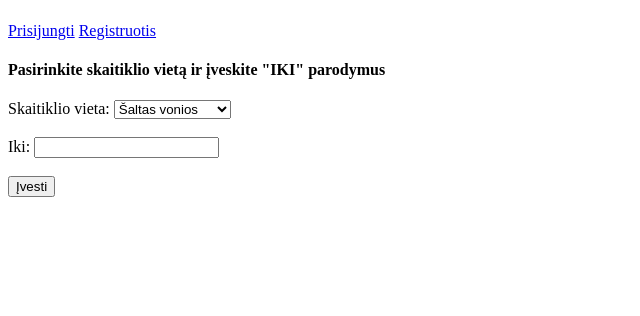
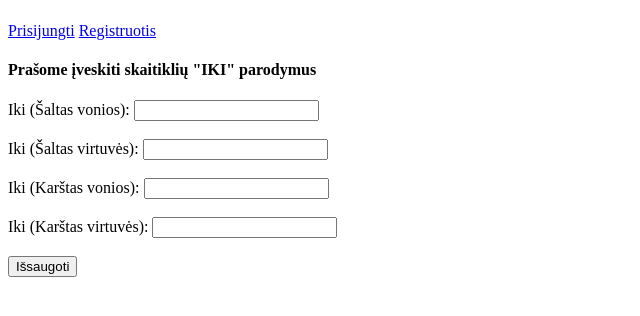
Before and after one commit to Donata0219/namo_bendrija, a Django app: page /buhalterija/skaitikliai/ in a window 1280 px wide. Shown: the part 58-374 px from the top of the page, without its empty margins (0-640 px from the left). Run offline with Django 4.2, Linux system fonts and the light colour scheme; tables that the repository leaves empty hold one stand-in row (values such as "Sample post").

Commit message:
skaitikliu parodymu issaugojimo pataisymas

```diff
--- a/namo_bendrija/buhalterija/models.py
+++ b/namo_bendrija/buhalterija/models.py
@@ -9,22 +9,19 @@ from datetime import date
 from naudotojai.models import MyUser
 
 
-# Create your models here.
+class Skaitiklis (models.Model):
+    objects = None
+    saltas_vonios = "saltas_vonios"
+    saltas_virtuves = "saltas_virtuves"
+    karstas_vonios = "krstas_vonios"
+    karstas_virtuves = "karstas_virtuves"
+    SKAITIKLIU_CHOICES =[
+        (saltas_vonios, 'Šaltas vonios'),
+        (saltas_virtuves, 'Šaltas virtuvės'),
+        (karstas_vonios, 'Karštas vonios'),
+        (karstas_virtuves, 'Karštas virtuvės')
+    ]
 
-
-
-class Skaitiklis (models.Model):
-
-    PIRMAS = "Šaltas vonios"
-    ANTRAS = "Šaltas virtuvės"
-    TRECIAS = "Karštas vonios"
-    KETVIRTAS = "Karštas virtuvės"
-    SKAITIKLIU_CHOICES =[
-        (PIRMAS, 'Šaltas vonios'),
-        (ANTRAS, 'Šaltas virtuvės'),
-        (TRECIAS,'Karštas vonios'),
-        (KETVIRTAS, 'Karštas virtuvės')
-    ]
     skaitiklio_vieta = models.CharField(choices=SKAITIKLIU_CHOICES , max_length=80)
     nuo_reiksme = models.IntegerField(verbose_name="Nuo", null=True, blank=True)
     iki_reiksme = models.IntegerField(verbose_name="Iki")  #įvesti skaitilnių parodymus
@@ -78,6 +75,7 @@ class Savininkas (models.Model):
         return f"{self.naudotojo_profilis} "
 
 class Butas (models.Model):
+    objects = None
     buto_numeris = models.IntegerField()
     savininkas = models.OneToOneField(Savininkas, on_delete=models.SET_NULL, null=True)
     buto_plotas = models.FloatField()
@@ -94,6 +92,7 @@ class Butas (models.Model):
 
 
 class ElektrosSkaitiklis(models.Model):
+    objects = None
     nuo_reiksme_el = models.IntegerField(verbose_name="Nuo", null=True, blank=True)
     iki_reiksme_el = models.IntegerField(verbose_name="Iki")  # įvesti skaitilnių parodymus
     created_at = models.DateTimeField(auto_now_add=True)
@@ -125,6 +124,7 @@ class ElektrosSkaitiklis(models.Model):
 
 
 class Saskaita (models.Model):
+    objects = None
     BUTO_SASKAITA_CHOICES = [
         ('sausis', 'Sausis'),
         ('vasaris', 'Vasaris'),
@@ -217,6 +217,5 @@ class Saskaita (models.Model):
         verbose_name_plural = "Sąskaitos"
 
     def __str__(self):
-        return f"{self.gyvatukas} {self.bendra_elektra} {self. karsto_vandens_ikainis} {self.salto_vandens_ikainis} {self.kaupiamasis} {self.administravimo} {self.moketi}"                f""
-
+        return f"{self.gyvatukas} {self.bendra_elektra} {self. karsto_vandens_ikainis} {self.salto_vandens_ikainis} {self.kaupiamasis} {self.administravimo} {self.moketi}"
 # bendra saskaita viso namo
--- a/namo_bendrija/buhalterija/templates/skaitikliai.html
+++ b/namo_bendrija/buhalterija/templates/skaitikliai.html
@@ -1,50 +1,41 @@
 {% extends "base.html" %}
 
 {% block "content" %}
-<h4>Pasirinkite skaitiklio vietą ir įveskite "IKI" parodymus </h4>
-    <form method="post">
+<h4>Prašome įveskiti skaitiklių "IKI" parodymus </h4>
+    <form method="post" action="{% url 'skaitikliai' %}">
         {% csrf_token %}
-        <label for="skaitiklio_vieta">Skaitiklio vieta:</label>
-        <select id="skaitiklio_vieta" name="skaitiklio_vieta">
-            <option value="Šaltas vonios">Šaltas vonios</option>
-            <option value="Šaltas virtuvės">Šaltas virtuvės</option>
-            <option value="Karštas vonios">Karštas vonios</option>
-            <option value="Karštas virtuvės">Karštas virtuvės</option>
-        </select><br><br>
-        <label for="iki_reiksme">Iki:</label>
-        <input type="number" id="iki_reiksme" name="iki_reiksme" value="{{ skaitiklis.iki_reiksme }}" required><br><br>
-        <input type="submit" value="Įvesti">
+
+        <label for="saltas_vonios">Iki (Šaltas vonios):</label>
+        <input type="number" id="saltas_vonios" name="saltas_vonios" required
+               value="{{ skaitikliai.saltas_vonios|default_if_none:'' }}"><br><br>
+
+        <label for="saltas_virtuves">Iki (Šaltas virtuvės):</label>
+        <input type="number" id="saltas_virtuves" name="saltas_virtuves" required
+               value="{{ skaitikliai.saltas_virtuves|default_if_none:'' }}"><br><br>
+
+        <label for="karstas_vonios">Iki (Karštas vonios):</label>
+        <input type="number" id="karstas_vonios" name="karstas_vonios" required
+               value="{{ skaitikliai.karstas_vonios|default_if_none:'' }}"><br><br>
+
+        <label for="karstas_virtuves">Iki (Karštas virtuvės):</label>
+        <input type="number" id="karstas_virtuves" name="karstas_virtuves" required
+               value="{{ skaitikliai.karstas_virtuves|default_if_none:'' }}"><br><br>
+
+        <input type="submit" value="Išsaugoti">
     </form>
+<script>
+function validateForm() {
+    let saltas_vonios = document.getElementById("saltas_vonios").value;
+    let saltas_virtuves = document.getElementById("saltas_virtuves").value;
+    let karstas_vonios = document.getElementById("karstas_vonios").value;
+    let karstas_virtuves = document.getElementById("karstas_virtuves").value;
 
+    if (saltas_vonios === "" || saltas_virtuves === "" || karstas_vonios === "" || karstas_virtuves === "") {
+        alert("Prašome įvesti IKI reiksmes į visus laukus");
+        return false;
+    }
+}
+</script>
 <!--REIKIA PAGALGOTI APIE MYGTUKO NUORODA "APMOKETI SASKAITAS-->
-<!--<h4>Sąskaitų sąrašas</h4>-->
-<!--    <ul>-->
-<!--    {% for saskaita in saskaitos %}-->
-<!--        <li>{{ saskaita }}</li>-->
-<!--    {% endfor %}-->
-<!--    </ul>-->
 
-
-<!--    <table>-->
-<!--        <thead>-->
-<!--            <tr>-->
-<!--                <th>Skaitiklio vieta</th>-->
-<!--                <th>Nuo</th>-->
-<!--                <th>Iki</th>-->
-<!--                <th>Skirtumas</th>-->
-<!--                <th>Butas</th>-->
-<!--            </tr>-->
-<!--        </thead>-->
-<!--        <tbody>-->
-<!--            {% for skaitiklis in skaitikliai %}-->
-<!--            <tr>-->
-<!--                <td>{{ skaitiklis.skaitiklio_vieta }}</td>-->
-<!--                <td>{{ skaitiklis.nuo_reiksme }}</td>-->
-<!--                <td>{{ skaitiklis.iki_reiksme }}</td>-->
-<!--                <td>{{ skaitiklis.skirtumas }}</td>-->
-<!--                <td>{{ skaitiklis.butas }}</td>-->
-<!--            </tr>-->
-<!--            {% endfor %}-->
-<!--        </tbody>-->
-<!--    </table>-->
 {% endblock %}
--- a/namo_bendrija/buhalterija/views.py
+++ b/namo_bendrija/buhalterija/views.py
@@ -3,9 +3,30 @@ from django.views import View
 from .models import Skaitiklis, Saskaita
 
 class SkaitiklisView(View):
+    template_name = 'skaitikliai.html'
     def get(self, request):
         skaitikliai = Skaitiklis.objects.all()
         return render(request, 'skaitikliai.html', {'skaitikliai': skaitikliai})
+
+    def post(self, request, *args, **kwargs):
+        saltas_vonios = request.POST['saltas_vonios']
+        saltas_virtuves = request.POST['saltas_virtuves']
+        karstas_vonios = request.POST['karstas_vonios']
+        karstas_virtuves = request.POST['karstas_virtuves']
+
+        skaitiklis1 = Skaitiklis(skaitiklio_vieta=Skaitiklis.saltas_vonios, iki_reiksme=saltas_vonios)
+        skaitiklis1.save()
+
+        skaitiklis2 = Skaitiklis(skaitiklio_vieta=Skaitiklis.saltas_virtuves, iki_reiksme=saltas_virtuves)
+        skaitiklis2.save()
+
+        skaitiklis3 = Skaitiklis(skaitiklio_vieta=Skaitiklis.karstas_vonios, iki_reiksme=karstas_vonios)
+        skaitiklis3.save()
+
+        skaitiklis4 = Skaitiklis(skaitiklio_vieta=Skaitiklis.karstas_virtuves, iki_reiksme=karstas_virtuves)
+        skaitiklis4.save()
+
+        return render(request, 'skaitikliai.html', {'message': 'Duomenys išsaugoti!'})
 
 def saskaita_list(request):
     if request.user.is_admin:
--- a/namo_bendrija/informacija/templates/index.html
+++ b/namo_bendrija/informacija/templates/index.html
@@ -4,8 +4,8 @@
 <h1>Informacija</h1> <br>
     {% for informacija in informacijos %}
         <h2>{{informacija.pavadinimas}}</h2> <br>
-        {{informacija.informacija}} <br>
-        Data: {{informacija.date_created}}
+        <h4>{{informacija.informacija}}</h4> <br> <br>
+        Įrašo data: {{informacija.date_created}}
     {% empty %}
             <li>Nėra informacijos.</li>
         {% endfor %}
--- a/namo_bendrija/namo_bendrija_app/settings.py
+++ b/namo_bendrija/namo_bendrija_app/settings.py
@@ -102,7 +102,7 @@ AUTH_PASSWORD_VALIDATORS = [
 # Internationalization
 # https://docs.djangoproject.com/en/4.2/topics/i18n/
 
-LANGUAGE_CODE = 'en-us'
+LANGUAGE_CODE = 'lt-lt'
 
 TIME_ZONE = 'UTC'
 
```
